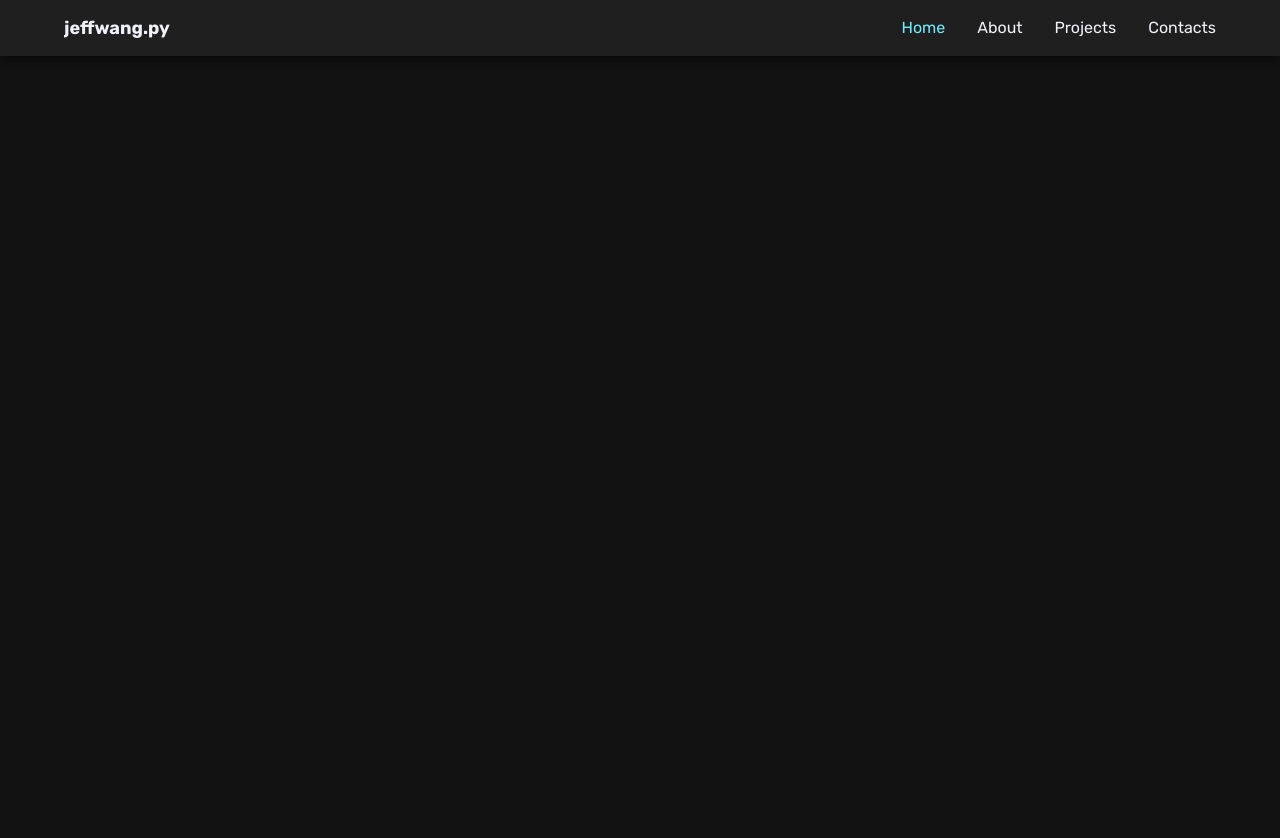
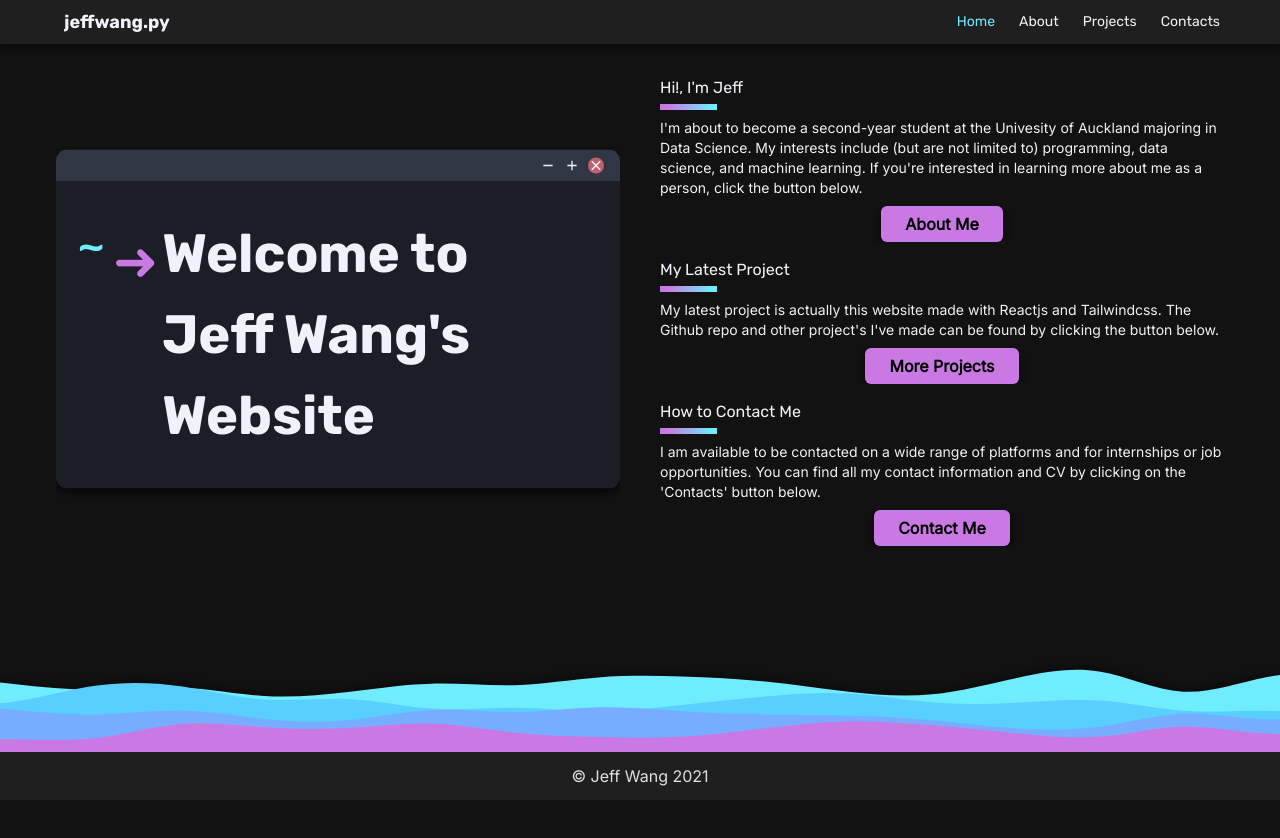
Before and after one commit to Zenoix/Personal-Website, a React (Create React App) app: page / in a window 1280 px wide. Shown: the top 838 px of the page. After the commit the page ends 800 px from the top, so only its background shows below. Built offline with nearby package versions, Linux system fonts and the light colour scheme.

Commit message:
Continued making landing page responsive:

```diff
--- a/src/App.css
+++ b/src/App.css
@@ -28,12 +28,14 @@ h4,
 h5,
 h6,
 nav,
-.terminal {
+.terminal
+{
   font-family: "Rubik", sans-serif;
 }
 
 p,
-footer {
+footer,
+.button-text {
   font-family: "Inter", sans-serif;
 }
 
@@ -52,6 +54,7 @@ nav a {
 }
 
 footer {
+  bottom:0;
   filter: drop-shadow(0px -2px 4px rgba(0, 0, 0, 0.5));
 }
 
@@ -108,13 +111,6 @@ footer {
   font-size: 4vw;
 }
 
-@media screen and (max-width: 358px) {
-  .term-text {
-    width: 123px;
-    margin-right: 1rem;
-  }
-}
-
 #term-min,
 #term-max,
 #term-close {
@@ -125,6 +121,17 @@ footer {
 #term-close {
   background-color: #bf616a;
   border-radius: 50%;
+}
+
+@media screen and (max-width: 358px) {
+  .term-text {
+    width: 123px;
+    margin-right: 1rem;
+  }
+}
+
+LandingCards:last-of-type{
+  margin-bottom: 0;
 }
 
 .sep {
@@ -142,3 +149,33 @@ footer {
   filter: drop-shadow(0px 4px 4px rgba(0, 0, 0, 0.7));
   color: black;
 }
+
+@media screen and (min-width: 1024px) {
+  .text-xl {
+    font-size: 16px;
+  }
+
+  p{
+    font-size: 14px;
+  }
+
+  .path,
+  .prompt,
+  .terminal {
+    font-size: 54px;
+  }
+
+  .home-terminal-container {
+    position: absolute;
+    top: 50%;
+    transform: translateY(-50%);
+  }
+
+  .sep {
+    width: 4vw;
+    border-width: 3px;
+    border-style: solid;
+    border-image: linear-gradient(91.05deg, #ca78e3 8.23%, #6febfe 95.66%);
+    border-image-slice: 1;
+  }
+}
--- a/src/components/Button.jsx
+++ b/src/components/Button.jsx
@@ -3,9 +3,9 @@ import PropTypes from "prop-types";
 
 const Button = ({ buttonName, page }) => {
   return (
-    <div className='button px-8 py-2 bg-accent-pink text-center inline-block'>
+    <div className='button px-8 md:px-6 py-2 lg:py-1.5 bg-accent-pink text-center inline-block'>
       <NavLink className='font-semibold' to={`/${page}`}>
-        {buttonName}
+        <span className="button-text">{buttonName}</span>
       </NavLink>
     </div>
   );
--- a/src/components/Footer.jsx
+++ b/src/components/Footer.jsx
@@ -1,6 +1,6 @@
 const Footer = () => {
   return (
-    <footer className='w-full mt-8'>
+    <footer className='w-full mt-0 lg:absolute'>
       <div className='waves waves-small md:hidden'></div>
       <div className='hidden waves waves-reg md:block 3xl:hidden'></div>
       <div className='hidden waves waves-large 3xl:block'></div>
--- a/src/components/Home.jsx
+++ b/src/components/Home.jsx
@@ -5,13 +5,17 @@ const Home = () => {
   const aboutContent =
     "I'm about to become a second-year student at the Univesity of Auckland majoring in Data Science. My interests include (but are not limited to) programming, data science, and machine learning. If you're interested in learning more about me as a person, click the button below.";
 
+  const projectContent = "My latest project is actually this website made with Reactjs and Tailwindcss. The Github repo and other project's I've made can be found by clicking the button below."
+
   const contactsContent =
     "I am available to be contacted on a wide range of platforms and for internships or job opportunities. You can find all my contact information and CV by clicking on the 'Contacts' button below.";
 
   return (
-    <main className='flex flex-col justify-center md:grid md:grid-cols-12 md:mx-14 md:gap-x-5 lg:mx-52'>
-      <Terminal />
-      <section className='mx-12'>
+    <main className='flex flex-col justify-center lg:grid lg:grid-cols-12 lg:mx-14 lg:gap-x-10 lg:mt-4 lg:relative'>
+      {/*TODO Tablet and Desktop Displays*/}
+      <div className="home-terminal-container lg:col-start-1 lg:col-span-6"><Terminal /></div>
+
+      <section className='mx-12 lg:mx-0 lg:my-0 lg:col-start-7 lg:col-span-6'>
         <LandingCards
           heading="Hi!, I'm Jeff"
           content={aboutContent}
@@ -20,6 +24,7 @@ const Home = () => {
         />
         <LandingCards
           heading='My Latest Project'
+          content={projectContent}
           buttonName='More Projects'
           page='Projects'
         />
@@ -29,6 +34,7 @@ const Home = () => {
           buttonName='Contact Me'
           page='Contacts'
         />
+
       </section>
     </main>
   );
--- a/src/components/LandingCards.jsx
+++ b/src/components/LandingCards.jsx
@@ -3,11 +3,11 @@ import Button from "./Button";
 
 const LandingCards = ({ heading, content, buttonName, page }) => {
   return (
-    <div className='landing-card flex flex-col mt-6 mb-8'>
-      <h2 className='landing-heading text-xl mb-1'>{heading}</h2>
+    <div className='landing-card flex flex-col mb-8 lg:mb-4'>
+      <h2 className='landing-heading text-xl lg:text-base mb-1'>{heading}</h2>
       <hr className='sep' />
-      <p className='my-4 leading-6'>{content}</p>
-      <Button buttonName={buttonName} page={page} />
+      <p className='my-4 lg:my-2 mb-2 leading-6 lg:leading-5'>{content}</p>
+      <div className="md:flex md:justify-center"><Button buttonName={buttonName} page={page} /></div>
     </div>
   );
 };
--- a/src/components/Navbar.jsx
+++ b/src/components/Navbar.jsx
@@ -10,7 +10,7 @@ const Navbar = () => {
   };
 
   return (
-    <nav className='flex flex-wrap items-center justify-between w-full py-3 md:py-0 px-0 text-lg'>
+    <nav className='flex flex-wrap items-center justify-between w-full py-3 md:py-0 px-0 text-lg mb-8'>
       <div className='px-6 md:px-8 md:ml-8'>
         <h2 className='font-bold'>jeffwang.py</h2>
       </div>
@@ -36,7 +36,7 @@ const Navbar = () => {
         >
           <li>
             <NavLink
-              className='px-6 bg-background-tertiary md:p-4 py-2 block font-normal hover:text-accent-pink md:bg-background-secondary'
+              className='px-6 bg-background-tertiary md:p-3 py-2 block font-normal hover:text-accent-pink md:bg-background-secondary lg:text-sm'
               activeClassName='active'
               to='/'
             >
@@ -45,7 +45,7 @@ const Navbar = () => {
           </li>
           <li>
             <NavLink
-              className='px-6 bg-background-tertiary md:p-4 py-2 block font-normal hover:text-accent-pink md:bg-background-secondary'
+              className='px-6 bg-background-tertiary md:p-3 py-2 block font-normal hover:text-accent-pink md:bg-background-secondary lg:text-sm'
               activeClassName='active'
               to='/about'
             >
@@ -54,7 +54,7 @@ const Navbar = () => {
           </li>
           <li>
             <NavLink
-              className='px-6 bg-background-tertiary md:p-4 py-2 block font-normal hover:text-accent-pink md:bg-background-secondary'
+              className='px-6 bg-background-tertiary md:p-3 py-2 block font-normal hover:text-accent-pink md:bg-background-secondary lg:text-sm'
               activeClassName='active'
               to='/projects'
             >
@@ -63,7 +63,7 @@ const Navbar = () => {
           </li>
           <li>
             <NavLink
-              className='px-6 bg-background-tertiary md:p-4 py-2 block md:mr-12 font-normal hover:text-accent-pink md:bg-background-secondary'
+              className='px-6 bg-background-tertiary md:p-3 py-2 block md:mr-12 font-normal hover:text-accent-pink md:bg-background-secondary lg:text-sm'
               activeClassName='active'
               to='/contacts'
             >
--- a/src/components/Terminal.jsx
+++ b/src/components/Terminal.jsx
@@ -4,13 +4,13 @@ import Close from "@material-ui/icons/Close";
 
 const Terminal = () => {
   return (
-    <div className='terminal-container mx-10 my-6'>
+    <div className='terminal-container mx-10 my-6 lg:mx-0'>
       <div className='term-handle flex justify-end p-2'>
         <Minus className='term-button mx-1' id='term-min' />
         <Add className='term-button mx-1' id='term-max' />
         <Close className='term-button mx-1 mr-2' id='term-close' />
       </div>
-      <div className='terminal px-2 py-8 flex justify-center font-bold'>
+      <div className='terminal px-2 py-8 flex justify-center font-bold lg:px-5'>
         <span className='path font-normal pr-3 -mt-2'>~</span>
         <span className='prompt font-normal mt-2 px-3 pl-0'>➜</span>{" "}
         <span className='term-text'>
```
